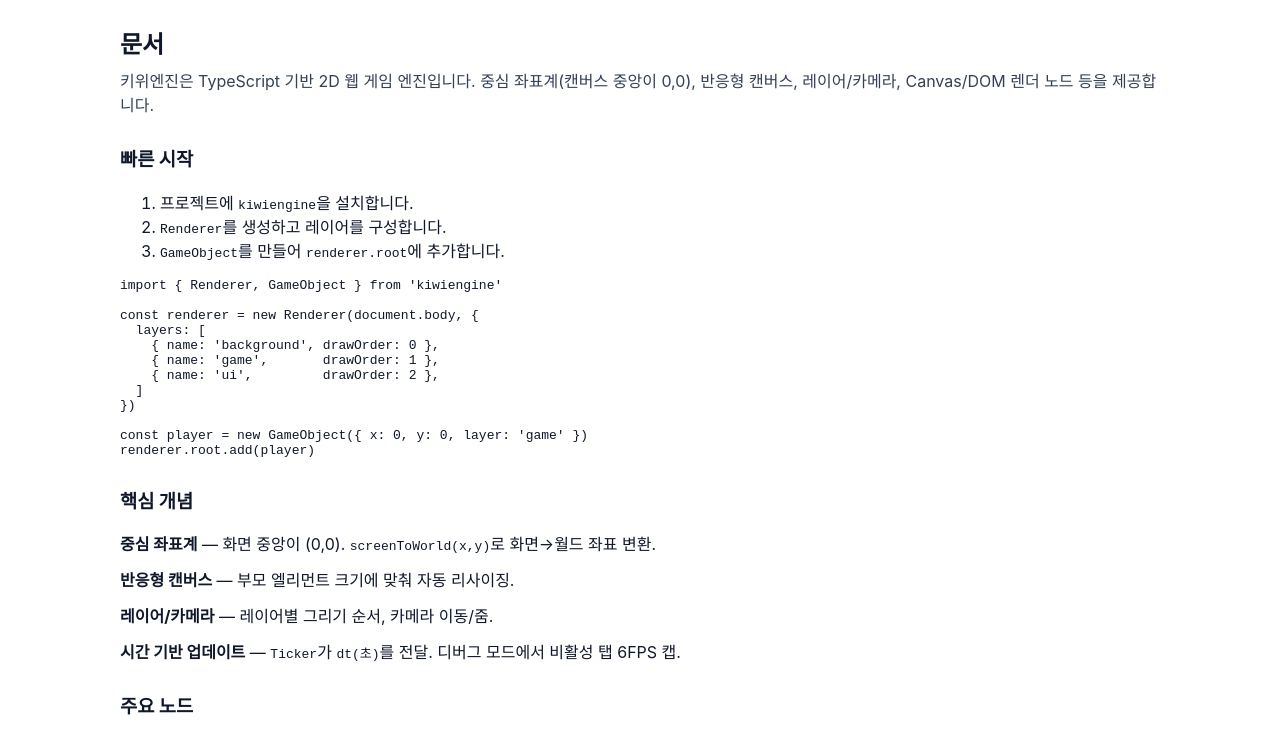
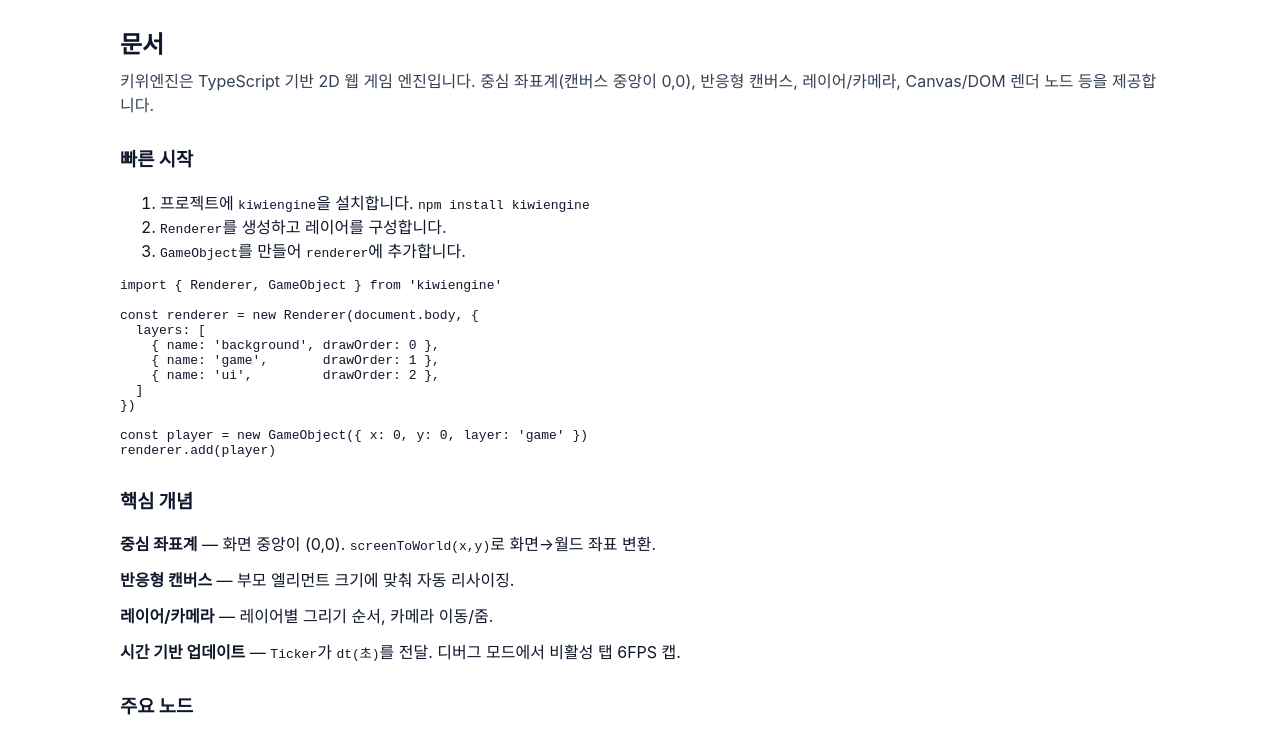
Before and after one commit to kiwiengine/kiwiengine.github.io, a plain HTML site: page ko/pages/docs.html in a window 1280 px wide. Shown: the part 64-798 px from the top of the page. Drawn offline with Linux system fonts and the light colour scheme.

Commit message:
Refactor GameObject addition in documentation to use renderer directly instead of renderer.root for clarity in both English and Korean versions. Update installation instructions to include npm command.

```diff
--- a/ko/pages/docs.html
+++ b/ko/pages/docs.html
@@ -28,9 +28,9 @@
       <div class="section">
         <h3>빠른 시작</h3>
         <ol>
-          <li>프로젝트에 <code>kiwiengine</code>을 설치합니다.</li>
+          <li>프로젝트에 <code>kiwiengine</code>을 설치합니다. <code>npm install kiwiengine</code></li>
           <li><code>Renderer</code>를 생성하고 레이어를 구성합니다.</li>
-          <li><code>GameObject</code>를 만들어 <code>renderer.root</code>에 추가합니다.</li>
+          <li><code>GameObject</code>를 만들어 <code>renderer</code>에 추가합니다.</li>
         </ol>
         <pre><code class="lang-ts">import { Renderer, GameObject } from 'kiwiengine'
 
@@ -43,7 +43,7 @@
 })
 
 const player = new GameObject({ x: 0, y: 0, layer: 'game' })
-renderer.root.add(player)
+renderer.add(player)
 </code></pre>
       </div>
 
```
Also changed, not shown: index.html (+1 -1 lines), ko/index.html (+1 -1 lines), pages/docs.html (+3 -3 lines).
